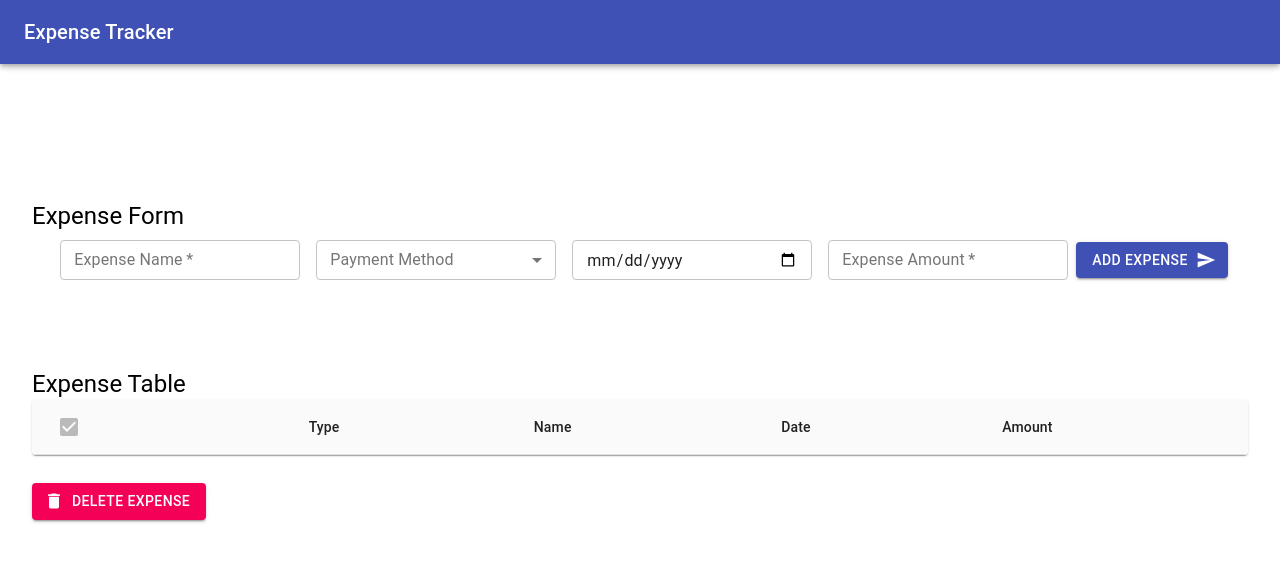
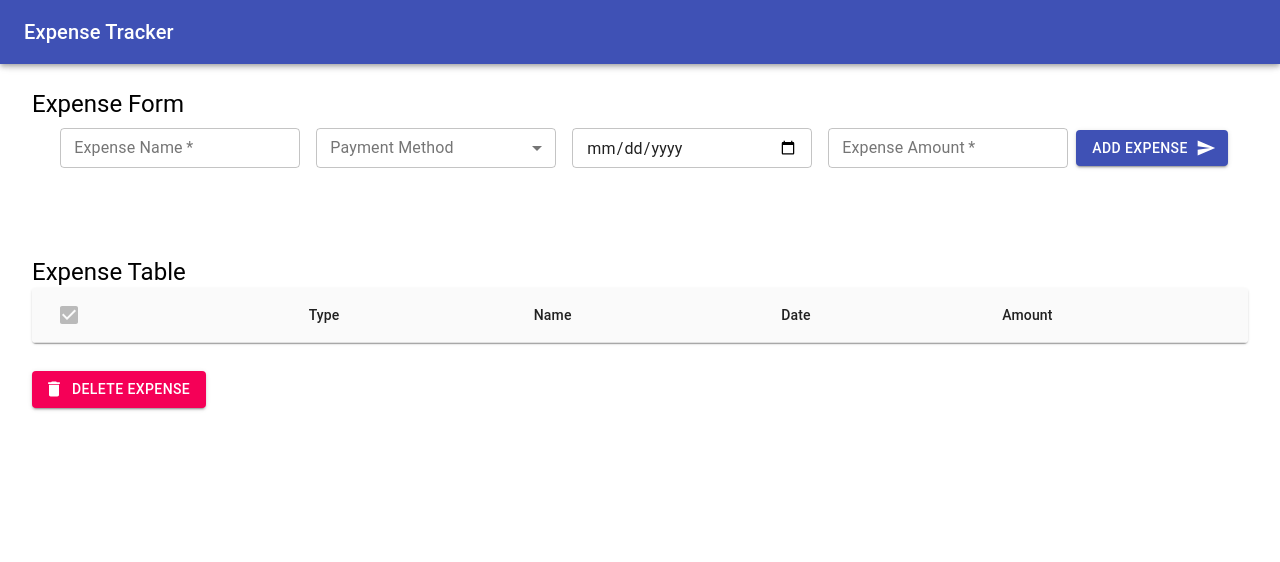
Before and after one commit to shrki416/Expense-Tracker, a React (Create React App) app: page / in a window 1280 px wide. Shown: the top 562 px of the page. Built offline with nearby package versions, Linux system fonts and the light colour scheme.

Commit message:
Clean up unused CSS

```diff
--- a/src/App.css
+++ b/src/App.css
@@ -1,13 +1,3 @@
-/* @import url("https://fonts.googleapis.com/css2?family=Roboto+Mono&display=swap"); */
-
-/* body {
-  background-color: #d8dcd6;
-} */
-
-.App {
-  margin-top: 15ch;
-}
-
 form {
   padding: 5rem 0;
 }
```
